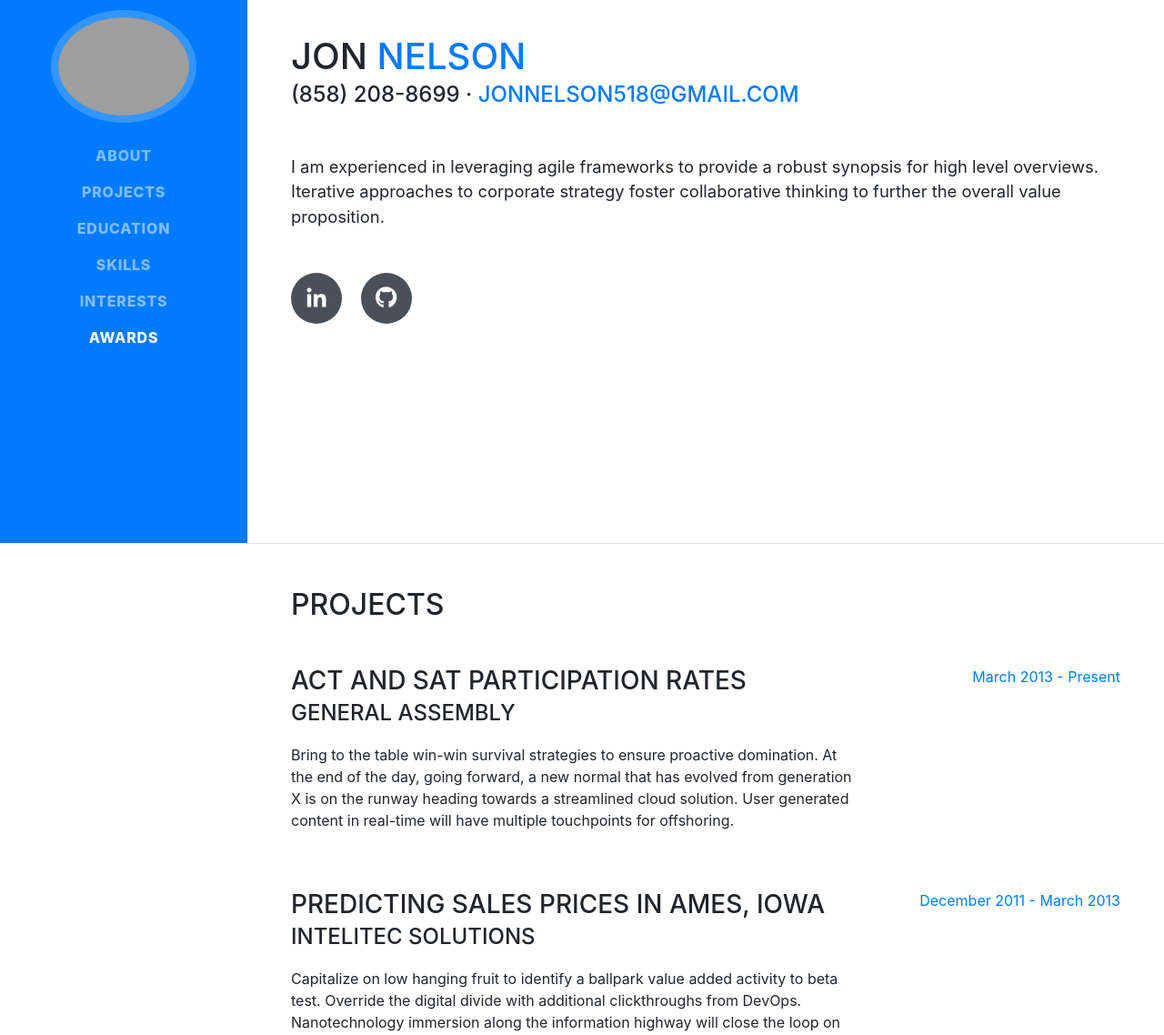
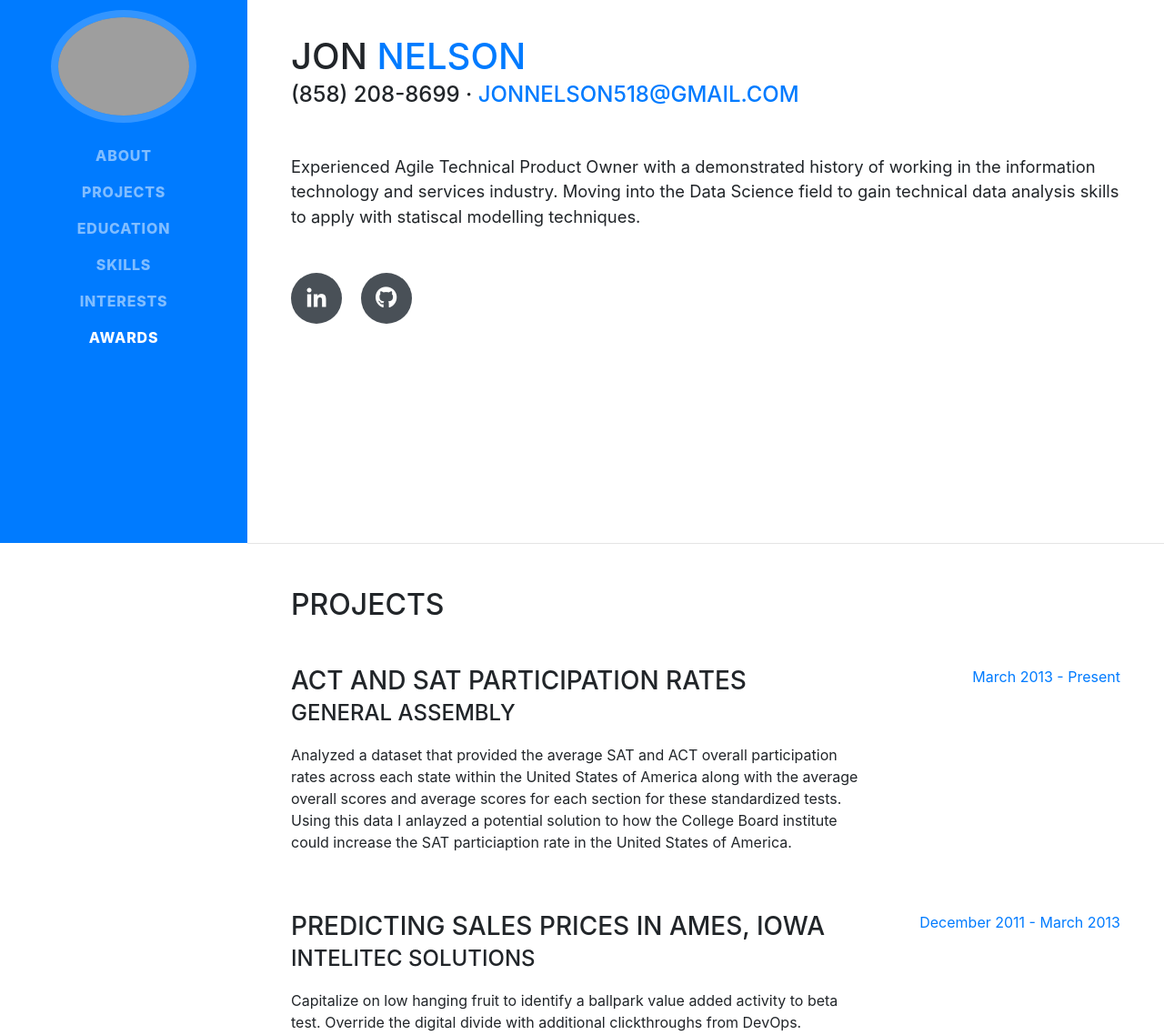
Before and after one commit to datanelson518/datanelson518.github.io, a website with bundled scripts: page index.html in a window 1280 px wide. Shown: the part 203-1341 px from the top of the page at 91% size. Built offline with nearby package versions, Linux system fonts and the light colour scheme; grey boxes are pictures that could not be loaded; a web font is replaced by a local one.

Commit message:
updating sections

```diff
--- a/index.html
+++ b/index.html
@@ -69,7 +69,7 @@
           <div class="subheading mb-5"> (858) 208-8699 ·
             <a href="mailto:jonnelson518@gmail.com">jonnelson518@gmail.com</a>
           </div>
-          <p class="lead mb-5">I am experienced in leveraging agile frameworks to provide a robust synopsis for high level overviews. Iterative approaches to corporate strategy foster collaborative thinking to further the overall value proposition.</p>
+          <p class="lead mb-5">Experienced Agile Technical Product Owner with a demonstrated history of working in the information technology and services industry. Moving into the Data Science field to gain technical data analysis skills to apply with statiscal modelling techniques. </p>
           <div class="social-icons">
             <a href="https://www.linkedin.com/in/jon-nelson-data-science-835a4429/" target="_blank">
               <i class="fab fa-linkedin-in"></i>
@@ -91,7 +91,7 @@
             <div class="resume-content mr-auto">
               <h3 class="mb-0">ACT and SAT Participation Rates</h3>
               <div class="subheading mb-3">General Assembly</div>
-              <p>Bring to the table win-win survival strategies to ensure proactive domination. At the end of the day, going forward, a new normal that has evolved from generation X is on the runway heading towards a streamlined cloud solution. User generated content in real-time will have multiple touchpoints for offshoring.</p>
+              <p>Analyzed a dataset that provided the average SAT and ACT overall participation rates across each state within the United States of America along with the average overall scores and average scores for each section for these standardized tests. Using this data I anlayzed a potential solution to how the College Board institute could increase the SAT particiaption rate in the United States of America.</p>
             </div>
             <div class="resume-date text-md-right">
               <span class="text-primary">March 2013 - Present</span>
```
